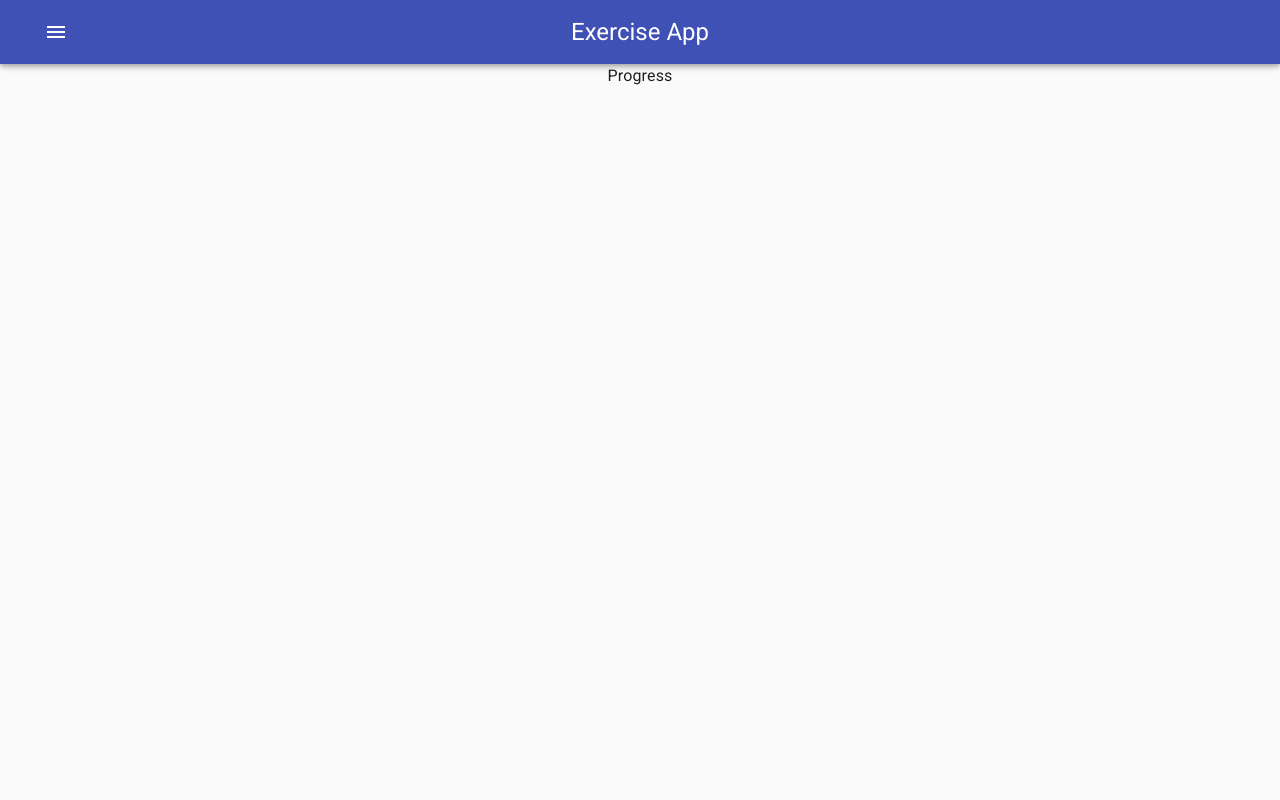
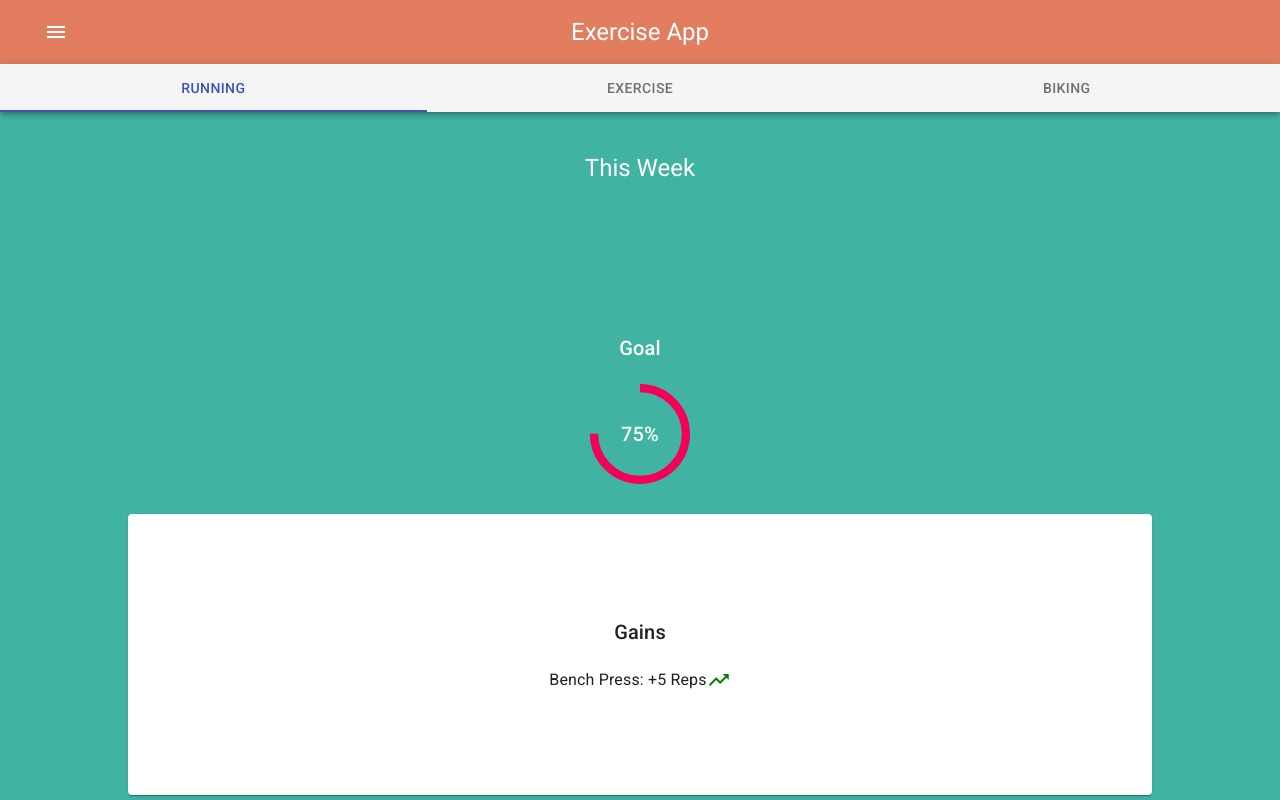
Before and after one commit to HeathBanner/Exercise, a React (Create React App) app in the folder Fresh/ClientApp/: page /progress in a window 1280 px wide. Shown: the top 800 px of the page. Built offline with nearby package versions, Linux system fonts and the light colour scheme.

Commit message:
Built out template for Progress page

```diff
--- a/Fresh/ClientApp/package.json
+++ b/Fresh/ClientApp/package.json
@@ -15,6 +15,7 @@
     "react-router-bootstrap": "^0.24.4",
     "react-router-dom": "^4.2.2",
     "react-scripts": "^3.0.1",
+    "react-swipeable-views": "^0.13.3",
     "reactstrap": "^6.3.0",
     "redux": "^4.0.4",
     "rimraf": "^2.6.2"
--- a/Fresh/ClientApp/src/components/Navigation/Appbar.js
+++ b/Fresh/ClientApp/src/components/Navigation/Appbar.js
@@ -21,6 +21,9 @@ const useStyles = makeStyles((theme) => ({
         top: '50%',
         left: '50%',
         transform: 'translate(-50%, -50%)',
+    },
+    appbar: {
+        backgroundColor: '#E27D60',
     },
 }));
 
@@ -47,7 +50,7 @@ export default (props) => {
         <Fragment>
             <CssBaseline />
             <HideOnScroll {...props}>
-                <AppBar>
+                <AppBar className={classes.appbar}>
                     <Toolbar>
                         <Drawer />
                         <Typography
--- a/Fresh/ClientApp/src/components/Progress/Landing.js
+++ b/Fresh/ClientApp/src/components/Progress/Landing.js
@@ -1,4 +1,7 @@
-import React from 'react';
+import React, { useState } from 'react';
+
+import MenuTabs from './MenuTabs';
+import ProgressChart from './ProgressChart';
 
 import { makeStyles } from '@material-ui/styles';
 import {
@@ -13,6 +16,14 @@ const useStyles = makeStyles((theme) => ({
         alignItems: 'center',
         flexWrap: 'wrap',
         justifyContent: 'center',
+        backgroundColor: '#41B3A3',
+    },
+    header: {
+        textAlign: 'center',
+        width: '100%',
+        marginTop: 40,
+        marginBottom: 20,
+        color: 'white',
     },
 }));
 
@@ -20,10 +31,23 @@ export default () => {
 
     const classes = useStyles();
 
+    const [value, setValue] = useState(0);
+
+    const handleChange = (newValue) => setValue(newValue);
+
     return (
         <Grid className={classes.container} item xs={12}>
 
-            <Typography>Progress</Typography>
+            <MenuTabs handleChange={handleChange} value={value} />
+
+            <Typography
+                className={classes.header}
+                variant="h5"
+            >
+                This Week
+            </Typography>
+
+            <ProgressChart />
 
         </Grid>
     );
--- /dev/null
+++ b/Fresh/ClientApp/src/components/Progress/MenuTabs.js
@@ -0,0 +1,35 @@
+import React, { useState } from 'react';
+
+import { makeStyles } from '@material-ui/styles';
+import {
+    AppBar,
+    Tabs,
+    Tab,
+} from '@material-ui/core';
+
+const useStyles = makeStyles((theme) => ({
+
+}));
+
+export default (props) => {
+
+    const classes = useStyles();
+
+    const handleChange = (event, newValue) => props.handleChange(newValue);
+
+    return (
+        <AppBar position="static" color="default">
+            <Tabs
+                value={props.value}
+                onChange={handleChange}
+                indicatorColor="primary"
+                textColor="primary"
+                variant="fullWidth"
+            >
+                <Tab label="Running" />
+                <Tab label="Exercise" />
+                <Tab label="Biking" />
+            </Tabs>
+        </AppBar>
+    );
+};
--- /dev/null
+++ b/Fresh/ClientApp/src/components/Progress/ProgressChart.js
@@ -0,0 +1,131 @@
+import React from 'react';
+
+import { makeStyles } from '@material-ui/styles';
+import {
+    Paper,
+    Typography,
+    CircularProgress,
+    Icon,
+} from '@material-ui/core';
+
+const useStyles = makeStyles((theme) => ({
+    container: {
+        display: 'flex',
+        alignContent: 'center',
+        alignItems: 'center',
+        flexWrap: 'wrap',
+        justifyContent: 'center',
+        width: '100%',
+        padding: '10%'
+    },
+    goalHeader: {
+        width: '100%',
+        textAlign: 'center',
+        marginBottom: 20,
+        color: 'white',
+    },
+    goalContainer: {
+        position: 'relative',
+        width: '100%',
+        display: 'flex',
+        alignContent: 'center',
+        alignItems: 'center',
+        justifyContent: 'center',
+        marginBottom: 30,
+    },
+    circleNum: {
+        position: 'absolute',
+        top: '50%',
+        left: '50%',
+        transform: 'translate(-50%, -50%)',
+        color: 'white',
+    },
+    paper: {
+        display: 'flex',
+        alignContent: 'center',
+        alignItems: 'center',
+        flexWrap: 'wrap',
+        justifyContent: 'center',
+        width: '100%',
+        padding: '10%',
+        marginBottom: 30,
+    },
+    gainsHeader: {
+        width: '100%',
+        textAlign: 'center',
+        marginBottom: 20,
+    },
+}));
+
+export default () => {
+
+    const classes = useStyles();
+
+    return (
+        <div className={classes.container}>
+
+            <Typography
+                className={classes.goalHeader}
+                variant="h6"
+            >
+                Goal
+            </Typography>
+
+            <div className={classes.goalContainer}>
+                <CircularProgress
+                    variant="static"
+                    color="secondary"
+                    value={75}
+                    size={100}
+                />
+
+                <Typography
+                    variant="h6"
+                    className={classes.circleNum}
+                >
+                    75%
+                </Typography>
+            </div>
+
+
+            <Paper className={classes.paper}>
+                <Typography
+                    className={classes.gainsHeader}
+                    variant="h6"
+                >
+                    Gains
+                </Typography>
+
+                <Typography>
+                    Bench Press: +5 Reps
+                </Typography>
+
+                <Icon
+                    style={{ color: 'green' }}
+                >
+                    trending_up
+                </Icon>
+            </Paper>
+
+            <Paper className={classes.paper}>
+                <Typography
+                    className={classes.gainsHeader}
+                    variant="h6"
+                >
+                    Losses
+                </Typography>
+
+                <Typography>
+                     Pull Ups: -2 Reps
+                </Typography>
+
+                <Icon
+                    style={{ color: 'red' }}
+                >
+                    trending_down
+                </Icon>
+            </Paper>
+
+        </div>
+    );
+};
--- a/Fresh/ClientApp/src/pages/Progress/Progress.js
+++ b/Fresh/ClientApp/src/pages/Progress/Progress.js
@@ -8,7 +8,10 @@ import { Grid } from '@material-ui/core';
 export default () => {
 
     return (
-        <Grid container>
+        <Grid
+            style={{ backgroundColor: '#85DCB' }}
+            container
+        >
 
             <Appbar />
 
```
Also changed, not shown: 2 other files (tests, documents, lock files or other folders).
